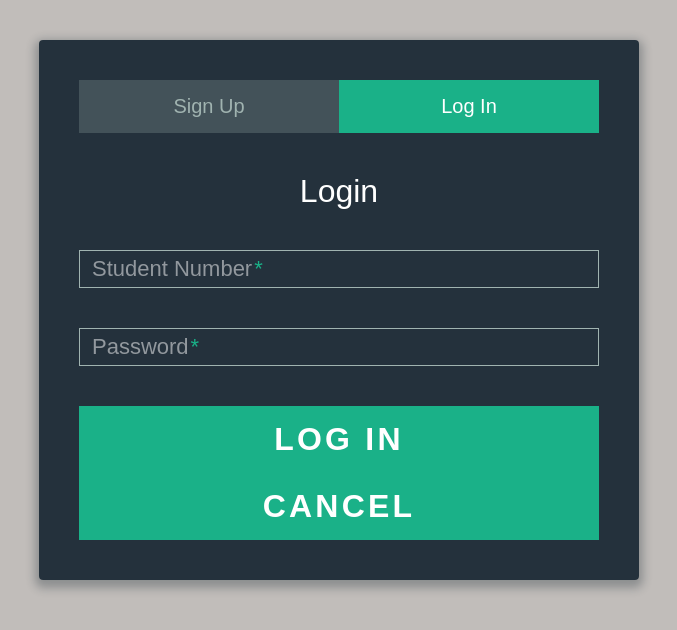
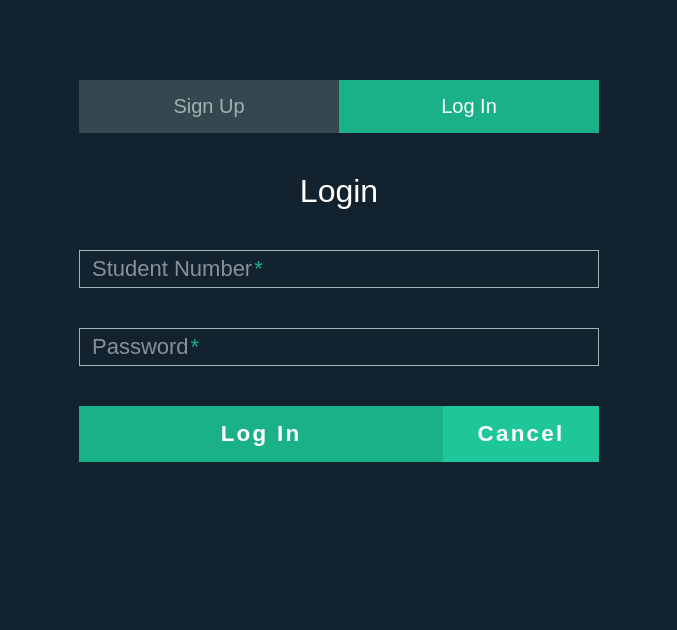
Before and after one commit to ielbusmente/login_reg_activity, a React (Create React App) app: page / in a window 1280 px wide. Both pictures are taken after a click on the link "Log In". Shown: the top 630 px of the page, without its empty margins (301-978 px from the left). Built offline with nearby package versions, Linux system fonts and the light colour scheme.

Commit message:
final changes

```diff
--- a/src/App.css
+++ /dev/null
@@ -1,38 +0,0 @@
-.App {
-  text-align: center;
-}
-
-.App-logo {
-  height: 40vmin;
-  pointer-events: none;
-}
-
-@media (prefers-reduced-motion: no-preference) {
-  .App-logo {
-    animation: App-logo-spin infinite 20s linear;
-  }
-}
-
-.App-header {
-  background-color: #282c34;
-  min-height: 100vh;
-  display: flex;
-  flex-direction: column;
-  align-items: center;
-  justify-content: center;
-  font-size: calc(10px + 2vmin);
-  color: white;
-}
-
-.App-link {
-  color: #61dafb;
-}
-
-@keyframes App-logo-spin {
-  from {
-    transform: rotate(0deg);
-  }
-  to {
-    transform: rotate(360deg);
-  }
-}
--- a/src/App.js
+++ b/src/App.js
@@ -1,5 +1,3 @@
-import logo from './logo.svg';
-import './App.css';
 import Registration from './components/Registration';
 import Login from './components/Login';
 import { useState } from 'react';
@@ -8,13 +6,13 @@ import './App.scss';
 function App() {
   const [ signup, setSignUp] = useState(true)
   return (
-    <div class="form">
+    <div className="form">
 
-      <ul class="tab-group">
-        <li class={`tab ${signup ? 'active':''}`}><a onClick={() => setSignUp(true)}>Sign Up</a></li>
-        <li class={`tab ${!signup ? 'active':''}`}><a onClick={() => setSignUp(false)}>Log In</a></li>
+      <ul className="tab-group">
+        <li className={`tab ${signup ? 'active':''}`}><a onClick={() => setSignUp(true)}>Sign Up</a></li>
+        <li className={`tab ${!signup ? 'active':''}`}><a onClick={() => setSignUp(false)}>Log In</a></li>
       </ul>
-      <div class="tab-content">
+      <div className="tab-content">
         {signup  ?<Registration />:<Login />}
       </div>
      </div>
--- a/src/App.scss
+++ b/src/App.scss
@@ -18,6 +18,7 @@ $br: 4px;
 
 *, *:before, *:after {
   box-sizing: border-box;
+  transition: 0.3s;
 }
 
 html {
@@ -25,7 +26,7 @@ html {
 }
 
 body {
-  background:$body-bg;
+  background:$form-bg;
   font-family: 'Titillium Web', sans-serif;
 }
 
@@ -39,12 +40,17 @@ a {
 }
 
 .form {
+  transition:1s;
   background:rgba($form-bg,.9);
   padding: 40px;
   max-width:600px;
   margin:40px auto;
   border-radius:$br;
-  box-shadow:0 4px 10px 4px rgba($form-bg,.3);
+
+  &:hover,
+  &:focus {
+    box-shadow:0 4px 10px 4px rgba($white,.3);
+    transform: translateY(-10px)}
 }
 
 .tab-group {
@@ -169,9 +175,11 @@ textarea {
   outline:none;
   border-radius:0;
   padding:15px 0;
-  font-size:2rem;
+  font-size:1.4rem;
   font-weight:$bold;
-  text-transform:uppercase;
+  user-select: none;
+  cursor: pointer;
+  // text-transform:uppercase;
   letter-spacing:.1em;
   background:$main;
   color:$white;
@@ -182,10 +190,13 @@ textarea {
     background:$main-dark;}
 }
 
-.button-block {
-  display:block;
-  width:100%;
+.cancel {
+  background:$main-light;
 }
+// .button-block {
+//   display:block;
+//   width:50%;
+// }
 
 .forgot {
   margin-top:-20px;
--- a/src/components/Login.js
+++ b/src/components/Login.js
@@ -12,33 +12,35 @@ const Login = () => {
           // action="/" method="post"
           >
 
-            <div class="field-wrap">
+            <div className="field-wrap">
             <label className={`${studentNumb!=='' ? `active highlight`:``}`}>
-               Student Number<span class="req">*</span>
+               Student Number<span className="req">*</span>
             </label>
-            <input type="text"required autocomplete="off" onChange={(e)=>setstudentNumb(e.target.value)} value={studentNumb}/>
+            <input type="text"required autoComplete="off" onChange={(e)=>setstudentNumb(e.target.value)} value={studentNumb}/>
           </div>
 
-          <div class="field-wrap">
+          <div className="field-wrap">
             <label className={`${password!=='' ? `active highlight`:``}`}>
-              Password<span class="req">*</span>
+              Password<span className="req">*</span>
             </label>
-            <input type="password"required autocomplete="off" onChange={(e)=>setpassword(e.target.value)} value={password}/>
+            <input type="password"required autoComplete="off" onChange={(e)=>setpassword(e.target.value)} value={password}/>
           </div>
 
-          {/* <p class="forgot"><a href="#">Forgot Password?</a></p> */}
+          {/* <p className="forgot"><a href="#">Forgot Password?</a></p> */}
 
-          <button class="button button-block" onClick={()=>{
+          <div style={{display:'flex'}}>
+            <button style={{width:'70%'}} className="button" onClick={()=>{
             studentNumb!=='' && password!=='' &&  alert('Welcome');
             }}>
               Log In
             </button>
-          <button type='button' class="button button-block" onClick={()=>{
+            <button style={{width:'30%'}} type='button' className="button cancel" onClick={()=>{
               setstudentNumb(``)
               setpassword(``)
             }}>
               Cancel
             </button>
+          </div>
 
           </form>
 
```
Lines whose indentation alone changed are shown as unchanged.
